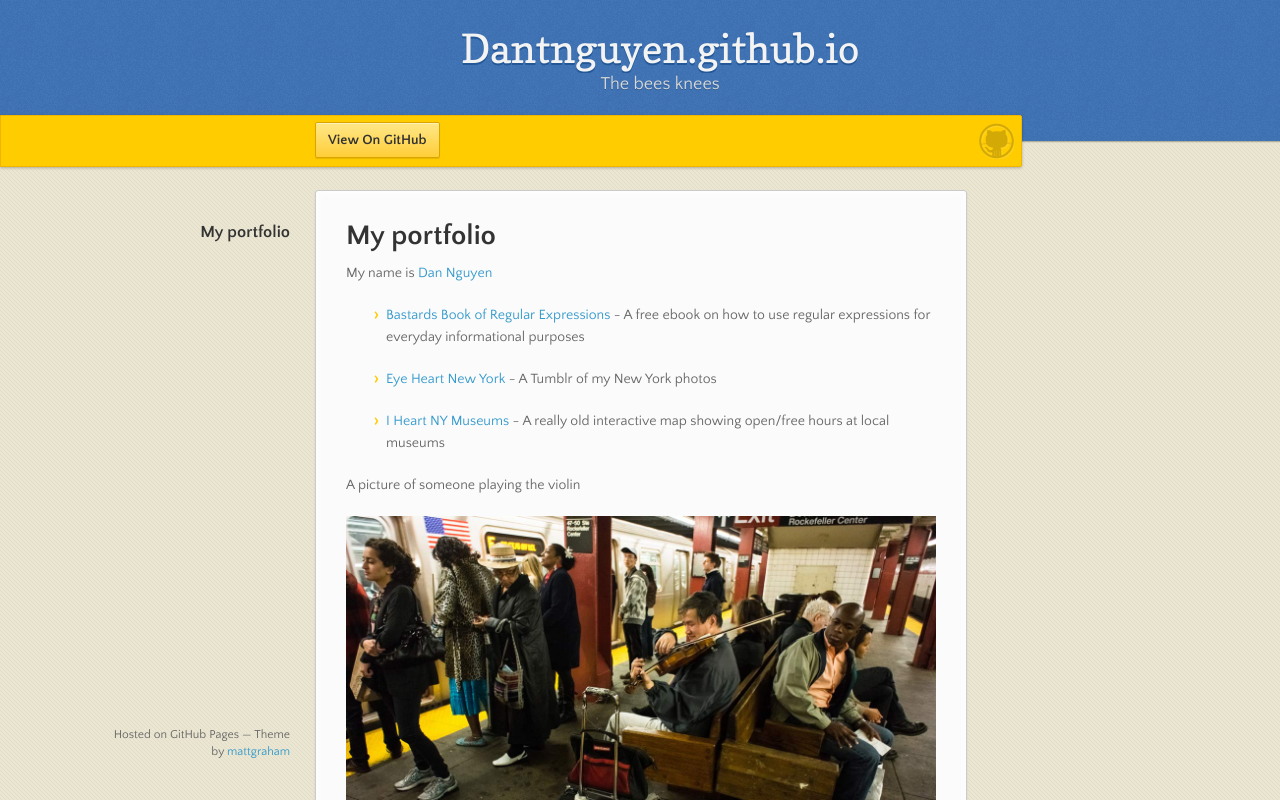
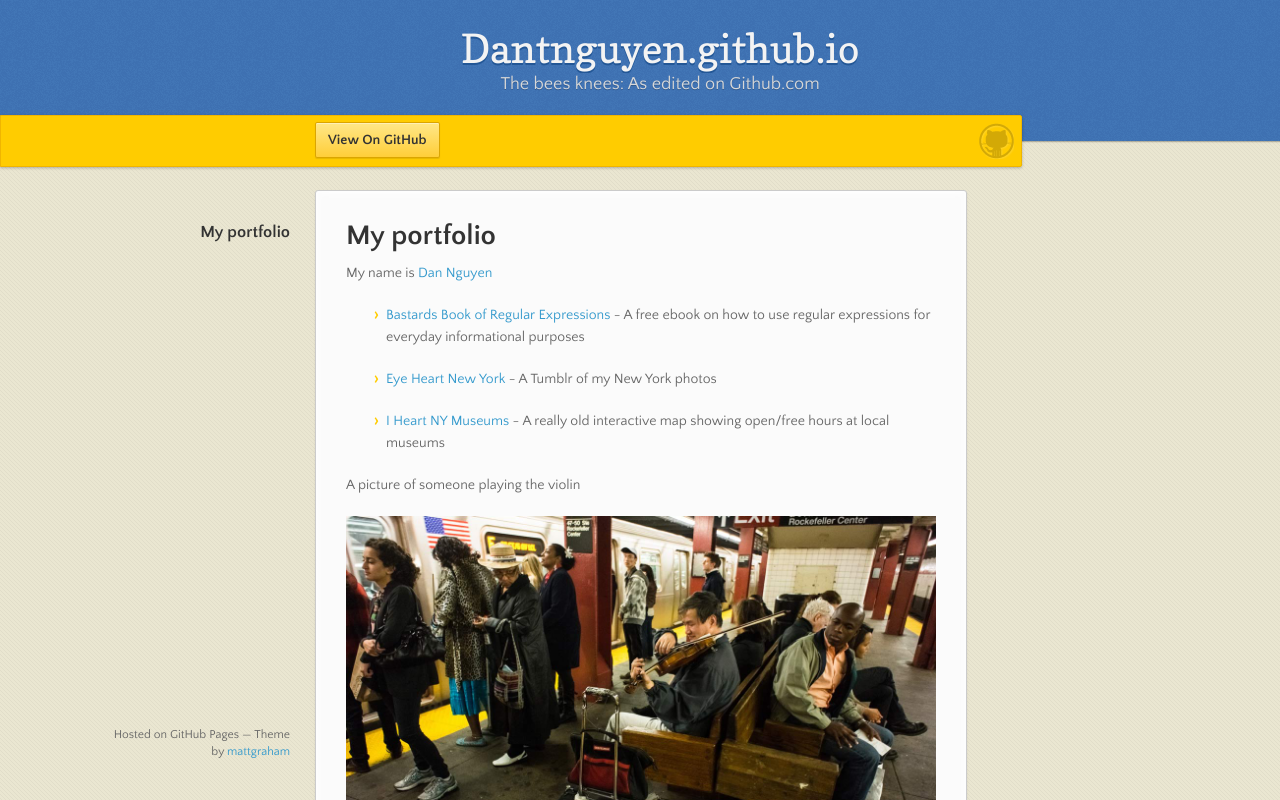
Before and after one commit to dantnguyen/dantnguyen.github.io, a plain HTML site: page index.html in a window 1280 px wide. Shown: the top 800 px of the page. Drawn offline with nearby package versions, Linux system fonts and the light colour scheme.

Commit message:
Update index.html

```diff
--- a/index.html
+++ b/index.html
@@ -18,7 +18,7 @@
 
       <header>
         <h1>Dantnguyen.github.io</h1>
-        <p>The bees knees</p>
+        <p>The bees knees: As edited on Github.com</p>
       </header>
 
       <div id="banner">
```
